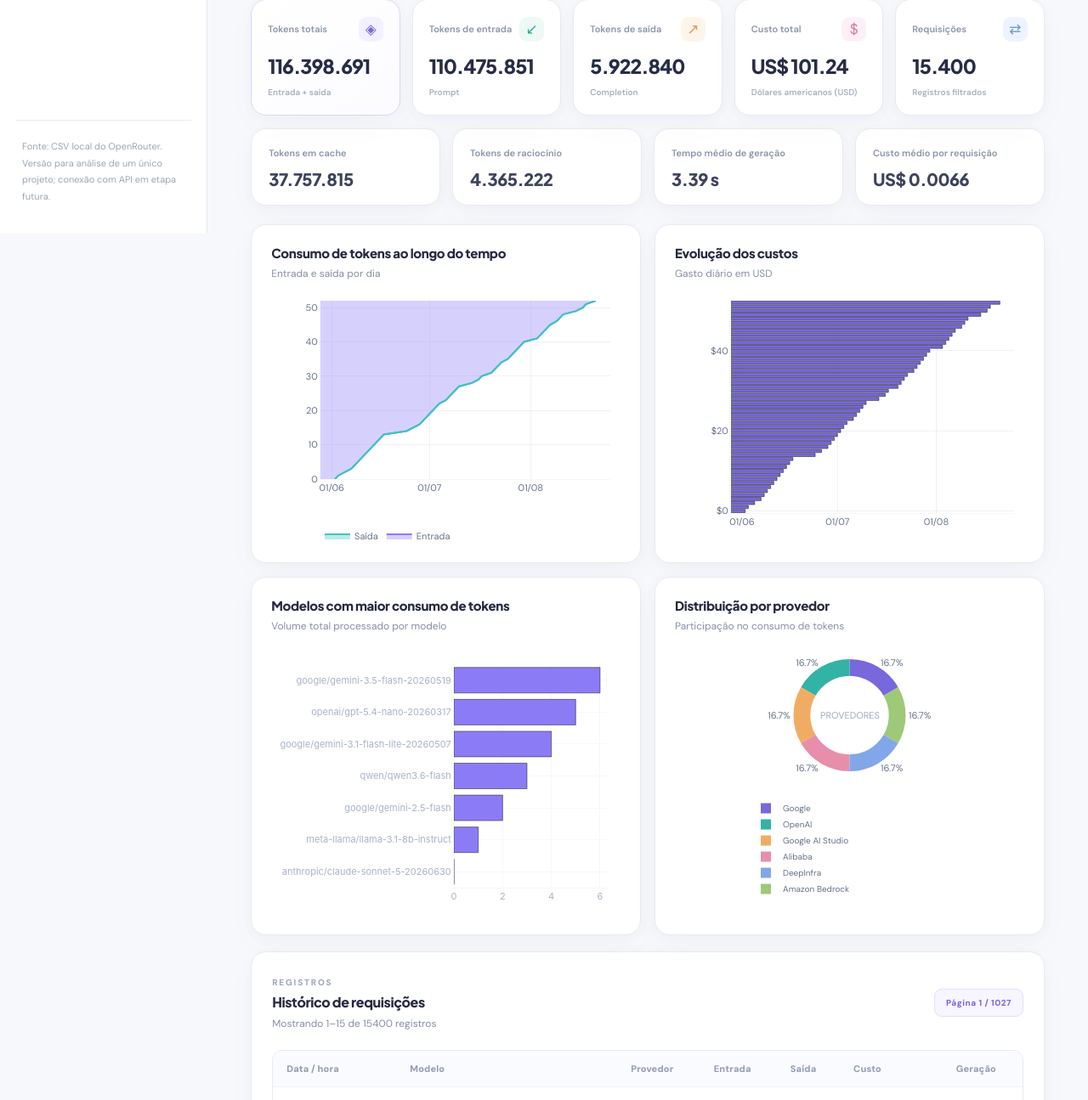
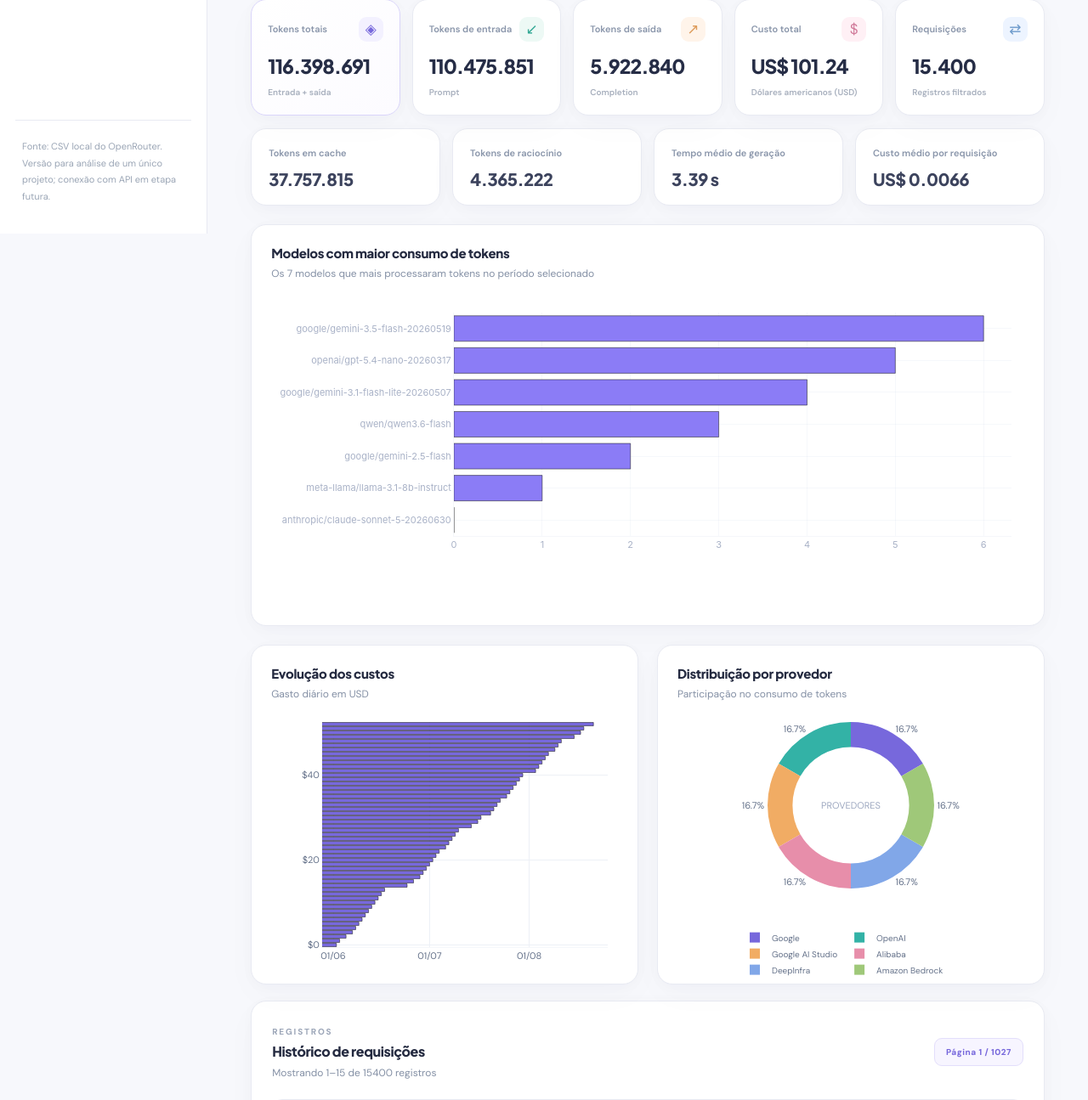
Before and after one commit to crislysilva/dashboard_ai, a Flask app: page / in a window 1280 px wide. Shown: the part 525-1820 px from the top of the page at 85% size. Run offline with Flask 3, Linux system fonts and the light colour scheme; some libraries are stand-ins or nearby versions.

Commit message:
fix: atualiza dashboard e configura gitignore

```diff
--- a/templates/index.html
+++ b/templates/index.html
@@ -1,107 +1,234 @@
 <!doctype html>
+
 <html lang="pt-BR">
+
 <head>
+
   <meta charset="utf-8">
+
   <meta name="viewport" content="width=device-width,initial-scale=1">
+
   <meta name="theme-color" content="#f7f8fc">
+
   <title>TokenScope | Projeto 1</title>
+
   <link rel="stylesheet" href="{{ url_for('static', filename='style.css') }}">
+
   <script src="https://cdn.plot.ly/plotly-2.35.2.min.js"></script>
+
+
+  <style>
+    /* Layout dos três gráficos: modelos grande, custos e provedores abaixo. */
+    .charts {
+      display: grid !important;
+      grid-template-columns: repeat(2, minmax(0, 1fr)) !important;
+      align-items: stretch;
+      gap: 22px !important;
+    }
+    .charts > .chart-card { min-width: 0; box-sizing: border-box; }
+    .charts > .chart-card-models { grid-column: 1 / -1 !important; }
+    .charts > .chart-card-cost, .charts > .chart-card-provider { grid-column: auto !important; }
+    #models-visual { width: 100%; margin-top: 24px; min-height: 360px; }
+    #models-visual .token-bars {
+      display: flex; flex-direction: column; gap: 18px; width: 100%;
+    }
+    #models-visual .token-bar-item { display: grid; gap: 9px; min-width: 0; }
+    #models-visual .token-bar-heading {
+      display: flex; gap: 16px; align-items: baseline; justify-content: space-between;
+      min-width: 0; flex-wrap: wrap;
+    }
+    #models-visual .token-model-name {
+      color: #26314c; font-weight: 600; font-size: 13px;
+      overflow-wrap: anywhere; white-space: normal; min-width: 0;
+    }
+    #models-visual .token-model-value {
+      color: #6b61c9; font-size: 13px; white-space: nowrap; font-weight: 700;
+    }
+    #models-visual .token-bar-track {
+      width: 100%; height: 17px; background: #f0eefc;
+      border-radius: 999px; overflow: hidden;
+    }
+    #models-visual .token-bar-fill {
+      height: 100%; min-width: 2px; border-radius: 999px;
+      background: linear-gradient(90deg, #8e7ff0, #6958d3);
+    }
+    .charts > .chart-card-cost .plotly-graph-div,
+    .charts > .chart-card-provider .plotly-graph-div { max-width: 100%; }
+    @media (max-width: 920px) {
+      .charts { grid-template-columns: minmax(0, 1fr) !important; }
+      .charts > .chart-card-models { grid-column: auto !important; }
+    }
+  </style>
 </head>
+
 <body>
+
   <aside class="sidebar">
+
     <div class="brand"><span class="brand-icon">✳</span><div><b>TokenScope</b><small>AI ANALYTICS</small></div></div>
+
     <div class="side-label">WORKSPACE</div>
+
     <a class="nav active" href="{{ url_for('index') }}">▦ &nbsp; Visão geral</a>
+
     <div class="side-label">PROJETO</div>
+
     <span class="project-link chosen">◈ &nbsp; {{ project }}</span>
+
     <div class="side-note">Fonte: CSV local do OpenRouter.<br>Versão para análise de um único projeto; conexão com API em etapa futura.</div>
+
   </aside>
+
   <main class="main">
+
     <header class="topbar">
+
       <div><span class="eyebrow">ANÁLISE DE USO DE IA · {{ project | upper }}</span><h1>Dashboard de tokens</h1><p>Consumo, custos, desempenho e modelos de inteligência artificial.</p></div>
+
       <span class="status"><span class="status-dot"></span> Dados do CSV</span>
+
     </header>
+
     {% if error %}
+
       <section class="empty"><h2>Não foi possível carregar o CSV</h2><p>{{ error }}</p><p>Verifique se o arquivo está na pasta <code>data/</code>.</p></section>
+
     {% else %}
+
       <section class="data-panel"><div class="data-icon" aria-hidden="true">↗</div><div class="data-information"><span class="eyebrow">FONTE DOS DADOS</span><h2>Projeto 1 <span class="soft">/ OpenRouter</span></h2><p>{{ total_records }} registros importados <span class="sep">•</span> {{ initial_date }} — {{ final_date }} <span class="sep">•</span> Atualização a partir do CSV local</p></div><div class="source-label">CSV LOCAL</div></section>
+
       <section class="filters">
+
         <div><span class="eyebrow">PERSONALIZE SUA ANÁLISE</span><h2>Filtros</h2></div>
+
         <form method="get" action="{{ url_for('index') }}" class="filter-form">
+
           <label>De<input type="date" name="start" value="{{ filters.start }}"></label>
+
           <label>Até<input type="date" name="end" value="{{ filters.end }}"></label>
+
           <label>Provedor<select name="provider"><option value="">Todos</option>{% for p in providers %}<option value="{{ p }}" {% if filters.provider == p %}selected{% endif %}>{{ p }}</option>{% endfor %}</select></label>
+
           <label>Modelo<select name="model"><option value="">Todos</option>{% for m in models %}<option value="{{ m }}" {% if filters.model == m %}selected{% endif %}>{{ m }}</option>{% endfor %}</select></label>
+
           <button type="submit">Aplicar filtros</button><a class="clear-filters" href="{{ url_for('index') }}">Limpar</a>
+
         </form>
+
       </section>
+
       {% if dashboard %}
+
         <section class="metrics">
+
           <article class="metric metric-primary"><div class="metric-top"><span>Tokens totais</span><i aria-hidden="true">◈</i></div><strong>{{ dashboard.total }}</strong><small>Entrada + saída</small></article>
+
           <article class="metric"><div class="metric-top"><span>Tokens de entrada</span><i aria-hidden="true">↙</i></div><strong>{{ dashboard.input }}</strong><small>Prompt</small></article>
+
           <article class="metric"><div class="metric-top"><span>Tokens de saída</span><i aria-hidden="true">↗</i></div><strong>{{ dashboard.output }}</strong><small>Completion</small></article>
+
           <article class="metric"><div class="metric-top"><span>Custo total</span><i aria-hidden="true">$</i></div><strong>{{ dashboard.cost }}</strong><small>Dólares americanos (USD)</small></article>
+
           <article class="metric"><div class="metric-top"><span>Requisições</span><i aria-hidden="true">⇄</i></div><strong>{{ dashboard.requests }}</strong><small>Registros filtrados</small></article>
+
         </section>
+
         <section class="secondary-metrics">
+
           <div><span>Tokens em cache</span><b>{{ dashboard.cached }}</b></div>
+
           <div><span>Tokens de raciocínio</span><b>{{ dashboard.reasoning }}</b></div>
+
           <div><span>Tempo médio de geração</span><b>{{ dashboard.avg_latency }}</b></div>
+
           <div><span>Custo médio por requisição</span><b>{{ dashboard.avg_cost }}</b></div>
+
         </section>
-        <section class="charts">
-          <article class="chart-card"><h2>Consumo de tokens ao longo do tempo</h2><p>Entrada e saída por dia</p>{{ dashboard.charts.usage | safe }}</article>
-          <article class="chart-card"><h2>Evolução dos custos</h2><p>Gasto diário em USD</p>{{ dashboard.charts.cost | safe }}</article>
-          <article class="chart-card chart-card-models"><h2>Modelos com maior consumo de tokens</h2><p>Volume total processado por modelo</p><div id="models-visual" class="models-visual" aria-label="Consumo de tokens por modelo">{{ dashboard.charts.model | safe }}</div></article>
-          <article class="chart-card"><h2>Distribuição por provedor</h2><p>Participação no consumo de tokens</p>{{ dashboard.charts.provider | safe }}</article>
+
+        <section class="charts" aria-label="Gráficos de análise do projeto">
+          <article class="chart-card chart-card-models">
+            <h2>Modelos com maior consumo de tokens</h2>
+            <p>Os 7 modelos que mais processaram tokens no período selecionado</p>
+            <div id="models-visual" class="models-visual" aria-label="Comparação de consumo por modelo">
+              {{ dashboard.charts.model | safe }}
+            </div>
+          </article>
+          <article class="chart-card chart-card-cost">
+            <h2>Evolução dos custos</h2>
+            <p>Gasto diário em USD</p>
+            {{ dashboard.charts.cost | safe }}
+          </article>
+          <article class="chart-card chart-card-provider">
+            <h2>Distribuição por provedor</h2>
+            <p>Participação no consumo de tokens</p>
+            {{ dashboard.charts.provider | safe }}
+          </article>
         </section>
+
         <section class="table-card">
+
           <div class="table-header"><div><span class="eyebrow">REGISTROS</span><h2>Histórico de requisições</h2><p>Mostrando {{ first }}–{{ last }} de {{ count }} registros</p></div><span class="source-label">Página {{ page }} / {{ pages }}</span></div>
+
           <div class="table-wrap"><table><thead><tr><th>Data / hora</th><th>Modelo</th><th>Provedor</th><th>Entrada</th><th>Saída</th><th>Custo</th><th>Geração</th></tr></thead><tbody>
+
           {% for r in records %}<tr><td>{{ r.date }}</td><td>{{ r.model }}</td><td>{{ r.provider }}</td><td>{{ r.input }}</td><td>{{ r.output }}</td><td>{{ r.cost }}</td><td>{{ r.latency }}</td></tr>{% endfor %}
+
           </tbody></table></div>
+
           <div class="pagination">
+
             {% if page > 1 %}<a href="{{ url_for('index', page=page-1, **filters) }}">← Anterior</a>{% else %}<span>← Anterior</span>{% endif %}
+
             <span>Página {{ page }} de {{ pages }}</span>
+
             {% if page < pages %}<a href="{{ url_for('index', page=page+1, **filters) }}">Próxima →</a>{% else %}<span>Próxima →</span>{% endif %}
+
           </div>
+
         </section>
+
       {% else %}
+
         <section class="empty"><h2>Nenhum registro encontrado</h2><p>Altere os filtros ou limpe os filtros para visualizar os dados do Projeto 1.</p><a class="clear-filters" href="{{ url_for('index') }}">Limpar filtros</a></section>
+
       {% endif %}
+
     {% endif %}
+
     <footer>TokenScope · Dashboard de análise de tokens · Projeto 1 · Dados locais</footer>
+
   </main>
+
   <script>
-    // Somente apresentação: os dados e cálculos vêm do app.py.
+    // Os dados e cálculos continuam vindo do app.py e do CSV.
     (() => {
       const palette = ['#7768dc', '#33b2a6', '#f1ac64', '#e78eaa', '#81a7e8', '#9fc879'];
-      const intFmt = new Intl.NumberFormat('pt-BR', {maximumFractionDigits: 0});
-      const compactFmt = new Intl.NumberFormat('pt-BR', {notation: 'compact', maximumFractionDigits: 1});
+      const intFmt = new Intl.NumberFormat('pt-BR', { maximumFractionDigits: 0 });
       const $ = (selector, root = document) => root.querySelector(selector);
 
-      function drawModelBars(graph) {
-        const host = $('#models-visual');
-        if (!host || !graph || !graph.data) return;
+      function drawModelBars() {
+        const host = document.getElementById('models-visual');
+        if (!host || host.querySelector('.token-bars')) return true;
+        const graph = $('.plotly-graph-div', host);
+        if (!graph || !Array.isArray(graph.data) || !graph.data.length) return false;
         const rows = [];
         for (const trace of graph.data) {
           if (trace.type !== 'bar' || trace.orientation !== 'h') continue;
           (trace.y || []).forEach((label, index) => {
             const value = Number((trace.x || [])[index]);
-            if (label != null && Number.isFinite(value)) rows.push({label: String(label), value});
+            if (label != null && Number.isFinite(value)) rows.push({ label: String(label), value });
           });
         }
-        if (!rows.length) return;
+        if (!rows.length) return false;
         rows.sort((a, b) => b.value - a.value);
         const max = Math.max(...rows.map(row => row.value), 1);
         const list = document.createElement('div');
         list.className = 'token-bars';
-        rows.forEach((row, i) => {
+        rows.forEach(row => {
           const item = document.createElement('div');
           item.className = 'token-bar-item';
-          const label = document.createElement('div');
-          label.className = 'token-bar-heading';
+          const heading = document.createElement('div');
+          heading.className = 'token-bar-heading';
           const name = document.createElement('span');
           name.className = 'token-model-name';
           name.textContent = row.label;
@@ -109,75 +236,83 @@
           const number = document.createElement('strong');
           number.className = 'token-model-value';
           number.textContent = intFmt.format(row.value) + ' tokens';
-          label.append(name, number);
+          heading.append(name, number);
           const track = document.createElement('div');
           track.className = 'token-bar-track';
           track.setAttribute('role', 'img');
           track.setAttribute('aria-label', row.label + ': ' + intFmt.format(row.value) + ' tokens');
           const fill = document.createElement('div');
           fill.className = 'token-bar-fill';
-          fill.style.width = (row.value / max * 100).toFixed(4) + '%';
-          track.appendChild(fill);
-          item.append(label, track);
-          list.appendChild(item);
+          fill.style.width = (row.value / max * 100).toFixed(3) + '%';
+          track.append(fill);
+          item.append(heading, track);
+          list.append(item);
         });
-        // Substitui apenas a visualização do Plotly, mantendo os dados recebidos.
+        // A lista substitui o SVG do Plotly apenas nesse gráfico.
         host.replaceChildren(list);
+        return true;
+      }
+
+      function initialiseModelBars() {
+        // O Plotly pode inicializar o gráfico após o evento de carregamento.
+        if (drawModelBars()) return;
+        const host = document.getElementById('models-visual');
+        if (!host) return;
+        const observer = new MutationObserver(() => {
+          if (drawModelBars()) observer.disconnect();
+        });
+        observer.observe(host, { childList: true, subtree: true });
+        // Limita a observação, mantendo o gráfico original caso o Plotly falhe.
+        window.setTimeout(() => observer.disconnect(), 6000);
+        window.setTimeout(drawModelBars, 150);
+        window.setTimeout(drawModelBars, 600);
       }
 
       async function themeGraph(graph, type) {
         if (!graph || typeof Plotly === 'undefined') return;
         const shared = {
           paper_bgcolor: 'rgba(0,0,0,0)', plot_bgcolor: 'rgba(0,0,0,0)',
-          font: {family: 'DM Sans, system-ui, sans-serif', color: '#65728a', size: 11},
-          hoverlabel: {bgcolor: '#fff', bordercolor: '#e4e7f2', font: {color: '#242a40'}},
+          font: { family: 'DM Sans, system-ui, sans-serif', color: '#65728a', size: 11 },
+          hoverlabel: { bgcolor: '#fff', bordercolor: '#e4e7f2', font: { color: '#242a40' } },
           'xaxis.gridcolor': '#edf0f6', 'yaxis.gridcolor': '#edf0f6',
           'xaxis.zeroline': false, 'yaxis.zeroline': false,
-          autosize: true, showlegend: type === 'usage' || type === 'provider'
+          autosize: true, showlegend: type === 'provider'
         };
-        const options = {
-          cost: {
-            height: 315, margin: {l: 66, r: 12, t: 12, b: 50},
-            'xaxis.type': 'date', 'xaxis.tickformat': '%d/%m', 'xaxis.nticks': 5,
-            'xaxis.tickangle': 0, 'xaxis.title.text': '',
-            'yaxis.tickprefix': '$', 'yaxis.tickformat': ',.0f',
-            'yaxis.nticks': 5, 'yaxis.title.text': '', 'yaxis.rangemode': 'tozero',
-            'yaxis.automargin': false
-          },
-          usage: {
-            height: 315, margin: {l: 58, r: 12, t: 12, b: 74},
-            'xaxis.type': 'date', 'xaxis.tickformat': '%d/%m', 'xaxis.nticks': 5,
-            'xaxis.tickangle': 0, 'yaxis.tickformat': '~s',
-            'xaxis.title.text': '', 'yaxis.title.text': '',
-            'legend.orientation': 'h', 'legend.x': 0, 'legend.y': -0.25
-          },
-          provider: {
-            height: 315, margin: {l: 26, r: 26, t: 18, b: 54},
-            'legend.orientation': 'h', 'legend.y': -0.22, 'legend.x': 0,
-            'legend.font.size': 10
-          }
+        const options = type === 'cost' ? {
+          height: 330, margin: { l: 58, r: 12, t: 12, b: 50 },
+          'xaxis.type': 'date', 'xaxis.tickformat': '%d/%m', 'xaxis.nticks': 5,
+          'xaxis.tickangle': 0, 'xaxis.title.text': '',
+          'yaxis.tickprefix': '$', 'yaxis.tickformat': ',.0f',
+          'yaxis.nticks': 5, 'yaxis.title.text': '', 'yaxis.rangemode': 'tozero'
+        } : {
+          height: 330, margin: { l: 20, r: 20, t: 12, b: 55 },
+          'legend.orientation': 'h', 'legend.y': -0.22, 'legend.x': 0,
+          'legend.font.size': 10
         };
-        await Plotly.relayout(graph, {...shared, ...options[type]});
-        if (type === 'cost') await Plotly.restyle(graph, {'marker.color': palette[0]}, [0]);
-        if (type === 'provider') await Plotly.restyle(graph, {'marker.colors': [palette]}, [0]);
-        // Espera a renderização antes de dimensionar a largura do SVG.
+        await Plotly.relayout(graph, { ...shared, ...options });
+        if (type === 'cost') await Plotly.restyle(graph, { 'marker.color': palette[0] }, [0]);
+        if (type === 'provider') await Plotly.restyle(graph, { 'marker.colors': [palette] }, [0]);
         Plotly.Plots.resize(graph);
       }
 
       async function initialise() {
+        initialiseModelBars();
         if (typeof Plotly === 'undefined') return;
-        const cards = Array.from(document.querySelectorAll('.chart-card'));
-        const modelGraph = $('.plotly-graph-div', cards[2]);
-        if (modelGraph) drawModelBars(modelGraph);
-        const types = ['usage', 'cost', null, 'provider'];
-        for (const [index, type] of types.entries()) {
-          if (!type) continue;
-          const graph = $('.plotly-graph-div', cards[index]);
-          if (graph) try { await themeGraph(graph, type); } catch (e) { console.warn('Ajuste do gráfico:', e); }
+        for (const [selector, type] of [
+          ['.chart-card-cost', 'cost'],
+          ['.chart-card-provider', 'provider']
+        ]) {
+          const graph = $('.plotly-graph-div', $(selector));
+          if (graph) {
+            try { await themeGraph(graph, type); }
+            catch (e) { console.warn('Ajuste do gráfico:', e); }
+          }
         }
       }
       window.addEventListener('load', initialise);
     })();
   </script>
+
 </body>
+
 </html>
```
Also changed, not shown: README.md, 1 other file.
